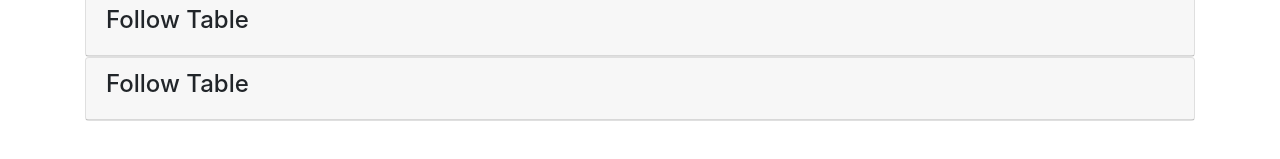
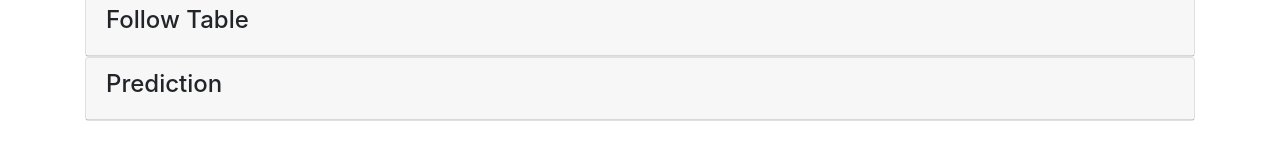
Before and after one commit to rht48/context-free-grammar-remake, an Angular app: page /home in a window 1280 px wide. Both pictures are taken after a click on the button "Show LL(1) table". Shown: the part 737-896 px from the top of the page. Built offline with nearby package versions, Linux system fonts and the light colour scheme.

Commit message:
Fix typo

```diff
--- a/src/app/pages/home/components/ll/ll.component.html
+++ b/src/app/pages/home/components/ll/ll.component.html
@@ -28,7 +28,7 @@
                 </accordion-group>
                 <accordion-group>
                     <span accordion-heading class='custom-accordion-style'>
-                        <h4>Follow Table</h4>
+                        <h4>Prediction</h4>
                     </span>
                     <div class="container">
                         <app-table [table]="calcLlService.getPredictionTable()" type="double" [strategy]="getNumberArrayStrategy()"></app-table>
```
